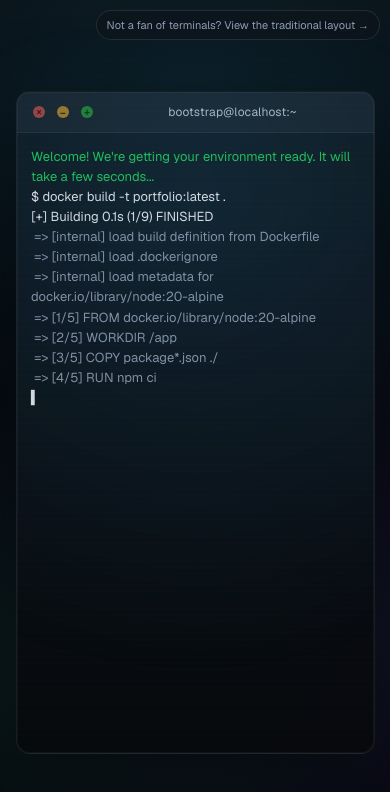
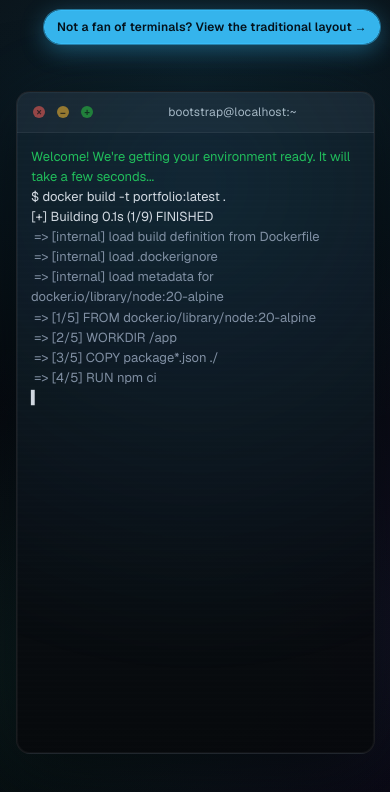
Before and after one commit to ag913331/portfolio, a Next.js app: page / in a window 390 px wide. Shown: the top 792 px of the page. Built offline with nearby package versions, Linux system fonts and the light colour scheme.

Commit message:
Enhance traditional layout link styles for improved visibility and interaction. Updated CSS properties including font size, color, background, and added animations for a more engaging user experience. Introduced responsive adjustments for smaller screens and reduced motion preferences.

```diff
--- a/src/app/page.module.css
+++ b/src/app/page.module.css
@@ -21,37 +21,64 @@
   place-items: center;
 }
 
-/* Persistent escape hatch to the traditional (non-terminal) layout. */
+/* Persistent, eye-catching escape hatch to the traditional (non-terminal) layout. */
 .traditionalLink {
   position: fixed;
   top: 16px;
   right: 16px;
   z-index: 200;
   font-family: var(--mono);
-  font-size: 12.5px;
-  color: rgba(var(--muted), 0.95);
-  background: rgba(var(--surface-1), 0.7);
-  border: 1px solid rgba(255, 255, 255, 0.1);
+  font-size: 13px;
+  font-weight: 600;
+  letter-spacing: 0.2px;
+  color: #04121c;
+  background: rgba(var(--accent), 0.95);
+  border: 1px solid rgba(var(--accent), 1);
   border-radius: 999px;
-  padding: 8px 14px;
-  backdrop-filter: blur(8px);
+  padding: 9px 16px;
+  box-shadow:
+    0 0 0 1px rgba(var(--accent), 0.5),
+    0 6px 24px rgba(var(--accent), 0.4);
+  animation: ctaPulse 2.6s ease-in-out infinite;
   transition:
-    background 140ms ease,
-    border-color 140ms ease,
-    color 140ms ease;
+    transform 140ms ease,
+    box-shadow 140ms ease,
+    background 140ms ease;
 }
 
 .traditionalLink:hover {
-  color: rgba(var(--text), 0.95);
-  border-color: rgba(var(--accent), 0.45);
-  background: rgba(var(--accent), 0.1);
+  background: rgba(var(--accent), 1);
+  transform: translateY(-1px) scale(1.02);
+  box-shadow:
+    0 0 0 1px rgba(var(--accent), 0.8),
+    0 8px 34px rgba(var(--accent), 0.65);
+}
+
+@keyframes ctaPulse {
+  0%,
+  100% {
+    box-shadow:
+      0 0 0 1px rgba(var(--accent), 0.5),
+      0 6px 22px rgba(var(--accent), 0.35);
+  }
+  50% {
+    box-shadow:
+      0 0 0 1px rgba(var(--accent), 0.7),
+      0 6px 34px rgba(var(--accent), 0.65);
+  }
+}
+
+@media (prefers-reduced-motion: reduce) {
+  .traditionalLink {
+    animation: none;
+  }
 }
 
 @media (max-width: 560px) {
   .traditionalLink {
     top: 10px;
     right: 10px;
-    font-size: 11px;
-    padding: 7px 10px;
+    font-size: 12px;
+    padding: 8px 12px;
   }
 }
```
